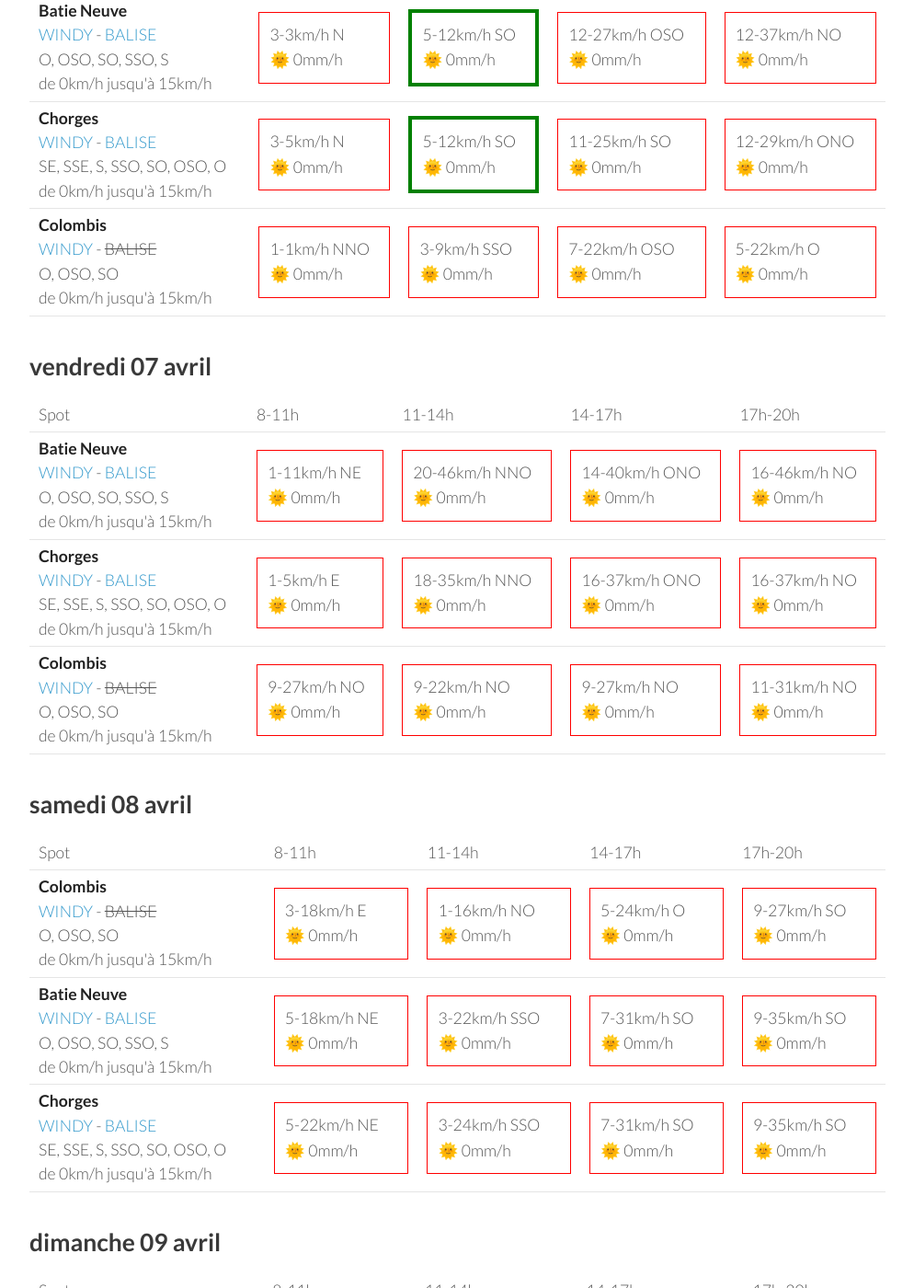
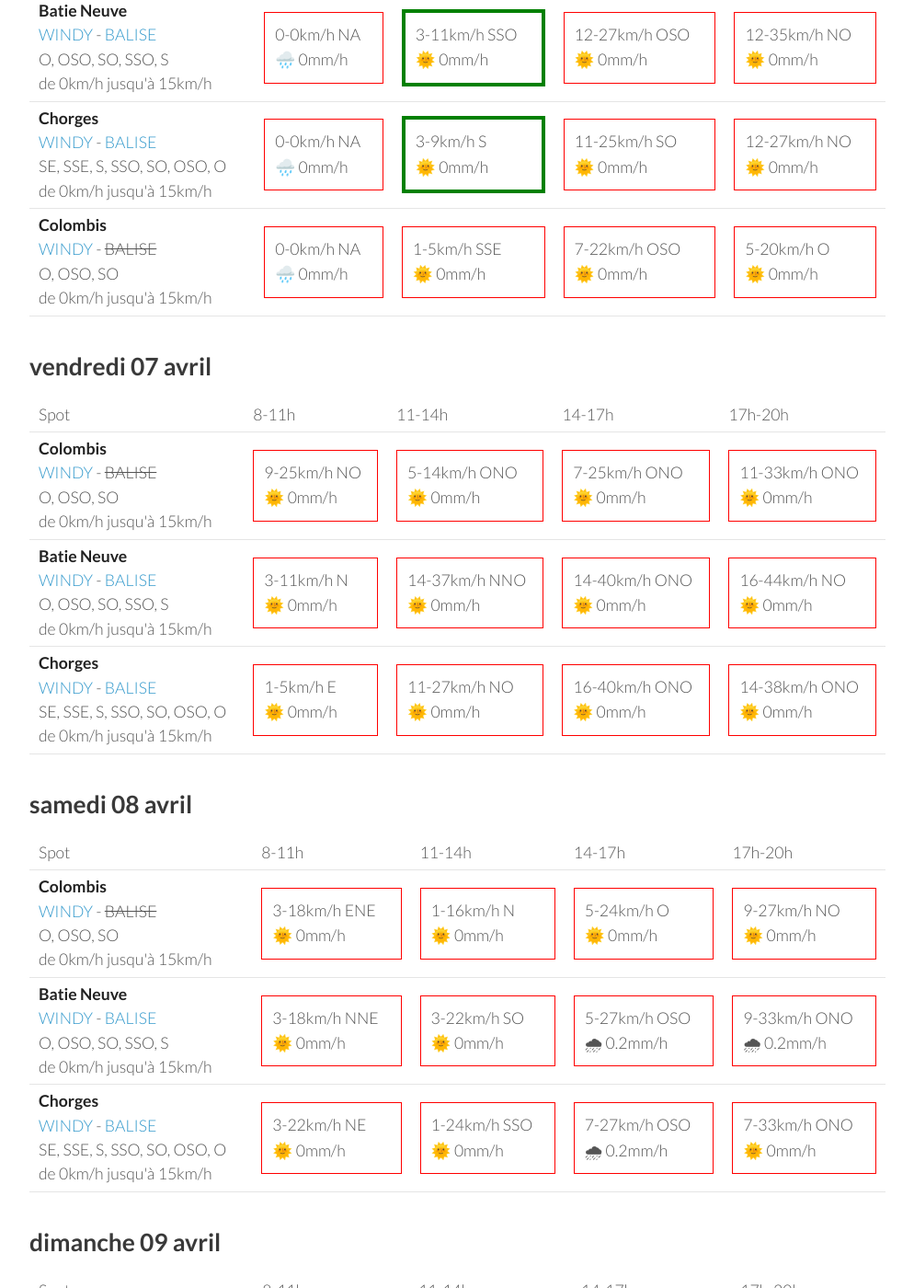
Before and after one commit to parapente-dans-le-nord/parapente-dans-le-nord.github.io, a Jekyll site: the page built from saint_andre.markdown, in a window 1280 px wide and 1400 px high, scrolled down 373 px. Shown: the whole window at 92% size, without its empty margins (26-1020 px from the left). Built offline with Jekyll 4.4.1, drawn with Linux system fonts in a browser that asks for light colours; some of the changed text lies outside the part shown.

Commit message:
update index.markdown

```diff
--- a/saint_andre.markdown
+++ b/saint_andre.markdown
@@ -24,31 +24,28 @@ page mise à jour le jeudi 06 avril 06:35
 <tr>
         <td><strong>Batie Neuve</strong><br><a href="https://windy.com/44.584/6.236?44.559,6.262,10,m:eTtagly">WINDY</a> - <span class=""><a href="https://www.openwindmap.org/PP554">BALISE</a> </span><br> <span class="vent-favorable">O, OSO, SO, SSO, S</span><br><span class="force-vent">de 0km/h jusqu'à 15km/h</span> </td>
 
-            <td><div class="not-flyable"><p>3-3km/h N</p><p>🌞 0mm/h</p></div></td>
-            <td><div class="flyable"><p>5-12km/h SO</p><p>🌞 0mm/h</p></div></td>
+            <td><div class="not-flyable"><p>0-0km/h NA</p><p>🌧️ 0mm/h</p></div></td>
+            <td><div class="flyable"><p>3-11km/h SSO</p><p>🌞 0mm/h</p></div></td>
             <td><div class="not-flyable"><p>12-27km/h OSO</p><p>🌞 0mm/h</p></div></td>
-            <td><div class="not-flyable"><p>12-37km/h NO</p><p>🌞 0mm/h</p></div></td>
-
+            <td><div class="not-flyable"><p>12-35km/h NO</p><p>🌞 0mm/h</p></div></td>
 
     </tr>
 <tr>
         <td><strong>Chorges</strong><br><a href="https://windy.com/44.578/6.280?44.559,6.262,10">WINDY</a> - <span class=""><a href="https://www.openwindmap.org/PP554">BALISE</a> </span><br> <span class="vent-favorable">SE, SSE, S, SSO, SO, OSO, O</span><br><span class="force-vent">de 0km/h jusqu'à 15km/h</span> </td>
 
-            <td><div class="not-flyable"><p>3-5km/h N</p><p>🌞 0mm/h</p></div></td>
-            <td><div class="flyable"><p>5-12km/h SO</p><p>🌞 0mm/h</p></div></td>
+            <td><div class="not-flyable"><p>0-0km/h NA</p><p>🌧️ 0mm/h</p></div></td>
+            <td><div class="flyable"><p>3-9km/h S</p><p>🌞 0mm/h</p></div></td>
             <td><div class="not-flyable"><p>11-25km/h SO</p><p>🌞 0mm/h</p></div></td>
-            <td><div class="not-flyable"><p>12-29km/h ONO</p><p>🌞 0mm/h</p></div></td>
-
+            <td><div class="not-flyable"><p>12-27km/h NO</p><p>🌞 0mm/h</p></div></td>
 
     </tr>
 <tr>
         <td><strong>Colombis</strong><br><a href="https://windy.com/44.494/6.216?44.559,6.262,10">WINDY</a> - <span class="no-balise"> BALISE </span><br> <span class="vent-favorable">O, OSO, SO</span><br><span class="force-vent">de 0km/h jusqu'à 15km/h</span> </td>
 
-            <td><div class="not-flyable"><p>1-1km/h NNO</p><p>🌞 0mm/h</p></div></td>
-            <td><div class="not-flyable"><p>3-9km/h SSO</p><p>🌞 0mm/h</p></div></td>
+            <td><div class="not-flyable"><p>0-0km/h NA</p><p>🌧️ 0mm/h</p></div></td>
+            <td><div class="not-flyable"><p>1-5km/h SSE</p><p>🌞 0mm/h</p></div></td>
             <td><div class="not-flyable"><p>7-22km/h OSO</p><p>🌞 0mm/h</p></div></td>
-            <td><div class="not-flyable"><p>5-22km/h O</p><p>🌞 0mm/h</p></div></td>
-
+            <td><div class="not-flyable"><p>5-20km/h O</p><p>🌞 0mm/h</p></div></td>
 
     </tr>
 
@@ -68,12 +65,22 @@ page mise à jour le jeudi 06 avril 06:35
       <td>17h-20h</td>
     </tr>
 <tr>
+        <td><strong>Colombis</strong><br><a href="https://windy.com/44.494/6.216?44.559,6.262,10">WINDY</a> - <span class="no-balise"> BALISE </span><br> <span class="vent-favorable">O, OSO, SO</span><br><span class="force-vent">de 0km/h jusqu'à 15km/h</span> </td>
+
+            <td><div class="not-flyable"><p>9-25km/h NO</p><p>🌞 0mm/h</p></div></td>
+            <td><div class="not-flyable"><p>5-14km/h ONO</p><p>🌞 0mm/h</p></div></td>
+            <td><div class="not-flyable"><p>7-25km/h ONO</p><p>🌞 0mm/h</p></div></td>
+            <td><div class="not-flyable"><p>11-33km/h ONO</p><p>🌞 0mm/h</p></div></td>
+
+
+    </tr>
+<tr>
         <td><strong>Batie Neuve</strong><br><a href="https://windy.com/44.584/6.236?44.559,6.262,10,m:eTtagly">WINDY</a> - <span class=""><a href="https://www.openwindmap.org/PP554">BALISE</a> </span><br> <span class="vent-favorable">O, OSO, SO, SSO, S</span><br><span class="force-vent">de 0km/h jusqu'à 15km/h</span> </td>
 
-            <td><div class="not-flyable"><p>1-11km/h NE</p><p>🌞 0mm/h</p></div></td>
-            <td><div class="not-flyable"><p>20-46km/h NNO</p><p>🌞 0mm/h</p></div></td>
+            <td><div class="not-flyable"><p>3-11km/h N</p><p>🌞 0mm/h</p></div></td>
+            <td><div class="not-flyable"><p>14-37km/h NNO</p><p>🌞 0mm/h</p></div></td>
             <td><div class="not-flyable"><p>14-40km/h ONO</p><p>🌞 0mm/h</p></div></td>
-            <td><div class="not-flyable"><p>16-46km/h NO</p><p>🌞 0mm/h</p></div></td>
+            <td><div class="not-flyable"><p>16-44km/h NO</p><p>🌞 0mm/h</p></div></td>
 
 
     </tr>
@@ -81,19 +88,9 @@ page mise à jour le jeudi 06 avril 06:35
         <td><strong>Chorges</strong><br><a href="https://windy.com/44.578/6.280?44.559,6.262,10">WINDY</a> - <span class=""><a href="https://www.openwindmap.org/PP554">BALISE</a> </span><br> <span class="vent-favorable">SE, SSE, S, SSO, SO, OSO, O</span><br><span class="force-vent">de 0km/h jusqu'à 15km/h</span> </td>
 
             <td><div class="not-flyable"><p>1-5km/h E</p><p>🌞 0mm/h</p></div></td>
-            <td><div class="not-flyable"><p>18-35km/h NNO</p><p>🌞 0mm/h</p></div></td>
-            <td><div class="not-flyable"><p>16-37km/h ONO</p><p>🌞 0mm/h</p></div></td>
-            <td><div class="not-flyable"><p>16-37km/h NO</p><p>🌞 0mm/h</p></div></td>
-
-
-    </tr>
-<tr>
-        <td><strong>Colombis</strong><br><a href="https://windy.com/44.494/6.216?44.559,6.262,10">WINDY</a> - <span class="no-balise"> BALISE </span><br> <span class="vent-favorable">O, OSO, SO</span><br><span class="force-vent">de 0km/h jusqu'à 15km/h</span> </td>
-
-            <td><div class="not-flyable"><p>9-27km/h NO</p><p>🌞 0mm/h</p></div></td>
-            <td><div class="not-flyable"><p>9-22km/h NO</p><p>🌞 0mm/h</p></div></td>
-            <td><div class="not-flyable"><p>9-27km/h NO</p><p>🌞 0mm/h</p></div></td>
-            <td><div class="not-flyable"><p>11-31km/h NO</p><p>🌞 0mm/h</p></div></td>
+            <td><div class="not-flyable"><p>11-27km/h NO</p><p>🌞 0mm/h</p></div></td>
+            <td><div class="not-flyable"><p>16-40km/h ONO</p><p>🌞 0mm/h</p></div></td>
+            <td><div class="not-flyable"><p>14-38km/h ONO</p><p>🌞 0mm/h</p></div></td>
 
 
     </tr>
@@ -116,30 +113,30 @@ page mise à jour le jeudi 06 avril 06:35
 <tr>
         <td><strong>Colombis</strong><br><a href="https://windy.com/44.494/6.216?44.559,6.262,10">WINDY</a> - <span class="no-balise"> BALISE </span><br> <span class="vent-favorable">O, OSO, SO</span><br><span class="force-vent">de 0km/h jusqu'à 15km/h</span> </td>
 
-            <td><div class="not-flyable"><p>3-18km/h E</p><p>🌞 0mm/h</p></div></td>
-            <td><div class="not-flyable"><p>1-16km/h NO</p><p>🌞 0mm/h</p></div></td>
+            <td><div class="not-flyable"><p>3-18km/h ENE</p><p>🌞 0mm/h</p></div></td>
+            <td><div class="not-flyable"><p>1-16km/h N</p><p>🌞 0mm/h</p></div></td>
             <td><div class="not-flyable"><p>5-24km/h O</p><p>🌞 0mm/h</p></div></td>
-            <td><div class="not-flyable"><p>9-27km/h SO</p><p>🌞 0mm/h</p></div></td>
+            <td><div class="not-flyable"><p>9-27km/h NO</p><p>🌞 0mm/h</p></div></td>
 
 
     </tr>
 <tr>
         <td><strong>Batie Neuve</strong><br><a href="https://windy.com/44.584/6.236?44.559,6.262,10,m:eTtagly">WINDY</a> - <span class=""><a href="https://www.openwindmap.org/PP554">BALISE</a> </span><br> <span class="vent-favorable">O, OSO, SO, SSO, S</span><br><span class="force-vent">de 0km/h jusqu'à 15km/h</span> </td>
 
-            <td><div class="not-flyable"><p>5-18km/h NE</p><p>🌞 0mm/h</p></div></td>
-            <td><div class="not-flyable"><p>3-22km/h SSO</p><p>🌞 0mm/h</p></div></td>
-            <td><div class="not-flyable"><p>7-31km/h SO</p><p>🌞 0mm/h</p></div></td>
-            <td><div class="not-flyable"><p>9-35km/h SO</p><p>🌞 0mm/h</p></div></td>
+            <td><div class="not-flyable"><p>3-18km/h NNE</p><p>🌞 0mm/h</p></div></td>
+            <td><div class="not-flyable"><p>3-22km/h SO</p><p>🌞 0mm/h</p></div></td>
+            <td><div class="not-flyable"><p>5-27km/h OSO</p><p>🌧 0.2mm/h</p></div></td>
+            <td><div class="not-flyable"><p>9-33km/h ONO</p><p>🌧 0.2mm/h</p></div></td>
 
 
     </tr>
 <tr>
         <td><strong>Chorges</strong><br><a href="https://windy.com/44.578/6.280?44.559,6.262,10">WINDY</a> - <span class=""><a href="https://www.openwindmap.org/PP554">BALISE</a> </span><br> <span class="vent-favorable">SE, SSE, S, SSO, SO, OSO, O</span><br><span class="force-vent">de 0km/h jusqu'à 15km/h</span> </td>
 
-            <td><div class="not-flyable"><p>5-22km/h NE</p><p>🌞 0mm/h</p></div></td>
-            <td><div class="not-flyable"><p>3-24km/h SSO</p><p>🌞 0mm/h</p></div></td>
-            <td><div class="not-flyable"><p>7-31km/h SO</p><p>🌞 0mm/h</p></div></td>
-            <td><div class="not-flyable"><p>9-35km/h SO</p><p>🌞 0mm/h</p></div></td>
+            <td><div class="not-flyable"><p>3-22km/h NE</p><p>🌞 0mm/h</p></div></td>
+            <td><div class="not-flyable"><p>1-24km/h SSO</p><p>🌞 0mm/h</p></div></td>
+            <td><div class="not-flyable"><p>7-27km/h OSO</p><p>🌧 0.2mm/h</p></div></td>
+            <td><div class="not-flyable"><p>7-33km/h ONO</p><p>🌞 0mm/h</p></div></td>
 
 
     </tr>
@@ -162,30 +159,30 @@ page mise à jour le jeudi 06 avril 06:35
 <tr>
         <td><strong>Colombis</strong><br><a href="https://windy.com/44.494/6.216?44.559,6.262,10">WINDY</a> - <span class="no-balise"> BALISE </span><br> <span class="vent-favorable">O, OSO, SO</span><br><span class="force-vent">de 0km/h jusqu'à 15km/h</span> </td>
 
-            <td><div class="not-flyable"><p>3-14km/h E</p><p>🌞 0mm/h</p></div></td>
-            <td><div class="not-flyable"><p>1-16km/h N</p><p>🌞 0mm/h</p></div></td>
-            <td><div class="not-flyable"><p>3-22km/h OSO</p><p>🌞 0mm/h</p></div></td>
-            <td><div class="not-flyable"><p>5-22km/h O</p><p>🌞 0mm/h</p></div></td>
+            <td><div class="not-flyable"><p>3-18km/h ENE</p><p>🌞 0mm/h</p></div></td>
+            <td><div class="not-flyable"><p>1-16km/h NNO</p><p>🌞 0mm/h</p></div></td>
+            <td><div class="not-flyable"><p>5-24km/h OSO</p><p>🌞 0mm/h</p></div></td>
+            <td><div class="not-flyable"><p>5-24km/h SSO</p><p>🌞 0mm/h</p></div></td>
 
 
     </tr>
 <tr>
         <td><strong>Batie Neuve</strong><br><a href="https://windy.com/44.584/6.236?44.559,6.262,10,m:eTtagly">WINDY</a> - <span class=""><a href="https://www.openwindmap.org/PP554">BALISE</a> </span><br> <span class="vent-favorable">O, OSO, SO, SSO, S</span><br><span class="force-vent">de 0km/h jusqu'à 15km/h</span> </td>
 
-            <td><div class="not-flyable"><p>3-14km/h NE</p><p>🌞 0mm/h</p></div></td>
-            <td><div class="not-flyable"><p>1-18km/h SSO</p><p>🌞 0mm/h</p></div></td>
-            <td><div class="not-flyable"><p>7-27km/h SO</p><p>🌞 0mm/h</p></div></td>
-            <td><div class="not-flyable"><p>7-29km/h O</p><p>🌞 0mm/h</p></div></td>
+            <td><div class="not-flyable"><p>3-18km/h NE</p><p>🌞 0mm/h</p></div></td>
+            <td><div class="not-flyable"><p>3-20km/h SSO</p><p>🌞 0mm/h</p></div></td>
+            <td><div class="not-flyable"><p>7-29km/h SO</p><p>🌞 0mm/h</p></div></td>
+            <td><div class="not-flyable"><p>5-29km/h SO</p><p>🌞 0mm/h</p></div></td>
 
 
     </tr>
 <tr>
         <td><strong>Chorges</strong><br><a href="https://windy.com/44.578/6.280?44.559,6.262,10">WINDY</a> - <span class=""><a href="https://www.openwindmap.org/PP554">BALISE</a> </span><br> <span class="vent-favorable">SE, SSE, S, SSO, SO, OSO, O</span><br><span class="force-vent">de 0km/h jusqu'à 15km/h</span> </td>
 
-            <td><div class="not-flyable"><p>3-18km/h NE</p><p>🌞 0mm/h</p></div></td>
-            <td><div class="not-flyable"><p>1-20km/h SSO</p><p>🌞 0mm/h</p></div></td>
-            <td><div class="not-flyable"><p>5-27km/h SO</p><p>🌞 0mm/h</p></div></td>
-            <td><div class="not-flyable"><p>7-31km/h O</p><p>🌞 0mm/h</p></div></td>
+            <td><div class="not-flyable"><p>3-20km/h NE</p><p>🌞 0mm/h</p></div></td>
+            <td><div class="not-flyable"><p>3-18km/h SSO</p><p>🌞 0mm/h</p></div></td>
+            <td><div class="not-flyable"><p>7-29km/h SO</p><p>🌞 0mm/h</p></div></td>
+            <td><div class="not-flyable"><p>7-31km/h SO</p><p>🌞 0mm/h</p></div></td>
 
 
     </tr>
@@ -209,29 +206,29 @@ page mise à jour le jeudi 06 avril 06:35
         <td><strong>Colombis</strong><br><a href="https://windy.com/44.494/6.216?44.559,6.262,10">WINDY</a> - <span class="no-balise"> BALISE </span><br> <span class="vent-favorable">O, OSO, SO</span><br><span class="force-vent">de 0km/h jusqu'à 15km/h</span> </td>
 
             <td><div class="not-flyable"><p>3-12km/h E</p><p>🌞 0mm/h</p></div></td>
-            <td><div class="flyable"><p>1-14km/h O</p><p>🌞 0mm/h</p></div></td>
-            <td><div class="not-flyable"><p>7-25km/h OSO</p><p>🌞 0mm/h</p></div></td>
-            <td><div class="not-flyable"><p>11-33km/h NO</p><p>🌞 0mm/h</p></div></td>
+            <td><div class="not-flyable"><p>3-16km/h ONO</p><p>🌞 0mm/h</p></div></td>
+            <td><div class="not-flyable"><p>5-24km/h O</p><p>🌞 0mm/h</p></div></td>
+            <td><div class="not-flyable"><p>7-27km/h SO</p><p>🌞 0mm/h</p></div></td>
 
 
     </tr>
 <tr>
         <td><strong>Batie Neuve</strong><br><a href="https://windy.com/44.584/6.236?44.559,6.262,10,m:eTtagly">WINDY</a> - <span class=""><a href="https://www.openwindmap.org/PP554">BALISE</a> </span><br> <span class="vent-favorable">O, OSO, SO, SSO, S</span><br><span class="force-vent">de 0km/h jusqu'à 15km/h</span> </td>
 
-            <td><div class="not-flyable"><p>3-14km/h NE</p><p>🌞 0mm/h</p></div></td>
-            <td><div class="not-flyable"><p>3-18km/h SSO</p><p>🌞 0mm/h</p></div></td>
-            <td><div class="not-flyable"><p>7-31km/h OSO</p><p>🌞 0mm/h</p></div></td>
-            <td><div class="not-flyable"><p>11-37km/h ONO</p><p>🌞 0mm/h</p></div></td>
+            <td><div class="not-flyable"><p>3-11km/h NE</p><p>🌞 0mm/h</p></div></td>
+            <td><div class="not-flyable"><p>3-20km/h SSO</p><p>🌞 0mm/h</p></div></td>
+            <td><div class="not-flyable"><p>7-29km/h SO</p><p>🌞 0mm/h</p></div></td>
+            <td><div class="not-flyable"><p>7-35km/h SO</p><p>🌞 0mm/h</p></div></td>
 
 
     </tr>
 <tr>
         <td><strong>Chorges</strong><br><a href="https://windy.com/44.578/6.280?44.559,6.262,10">WINDY</a> - <span class=""><a href="https://www.openwindmap.org/PP554">BALISE</a> </span><br> <span class="vent-favorable">SE, SSE, S, SSO, SO, OSO, O</span><br><span class="force-vent">de 0km/h jusqu'à 15km/h</span> </td>
 
-            <td><div class="not-flyable"><p>3-16km/h NE</p><p>🌞 0mm/h</p></div></td>
-            <td><div class="not-flyable"><p>3-18km/h SSO</p><p>🌞 0mm/h</p></div></td>
-            <td><div class="not-flyable"><p>7-31km/h OSO</p><p>🌞 0mm/h</p></div></td>
-            <td><div class="not-flyable"><p>11-37km/h ONO</p><p>🌞 0mm/h</p></div></td>
+            <td><div class="not-flyable"><p>3-12km/h NE</p><p>🌞 0mm/h</p></div></td>
+            <td><div class="not-flyable"><p>5-20km/h SO</p><p>🌞 0mm/h</p></div></td>
+            <td><div class="not-flyable"><p>7-29km/h OSO</p><p>🌞 0mm/h</p></div></td>
+            <td><div class="not-flyable"><p>7-35km/h SO</p><p>🌞 0mm/h</p></div></td>
 
 
     </tr>
@@ -239,3 +236,49 @@ page mise à jour le jeudi 06 avril 06:35
 </tbody>
 </table>
 {:/}
+## mardi 11 avril
+
+{::nomarkdown}
+<table>
+  <tbody>
+    <tr>
+      <td>Spot</td>
+      <td>8-11h</td>
+      <td>11-14h</td>
+      <td>14-17h</td>
+      <td>17h-20h</td>
+    </tr>
+<tr>
+        <td><strong>Colombis</strong><br><a href="https://windy.com/44.494/6.216?44.559,6.262,10">WINDY</a> - <span class="no-balise"> BALISE </span><br> <span class="vent-favorable">O, OSO, SO</span><br><span class="force-vent">de 0km/h jusqu'à 15km/h</span> </td>
+
+            <td><div class="not-flyable"><p>3-16km/h ESE</p><p>🌞 0mm/h</p></div></td>
+            <td><div class="not-flyable"><p>9-31km/h O</p><p>🌞 0mm/h</p></div></td>
+            <td><div class="not-flyable"><p>12-38km/h O</p><p>🌞 0mm/h</p></div></td>
+            <td><div class="not-flyable"><p>12-42km/h ONO</p><p>🌞 0mm/h</p></div></td>
+
+
+    </tr>
+<tr>
+        <td><strong>Batie Neuve</strong><br><a href="https://windy.com/44.584/6.236?44.559,6.262,10,m:eTtagly">WINDY</a> - <span class=""><a href="https://www.openwindmap.org/PP554">BALISE</a> </span><br> <span class="vent-favorable">O, OSO, SO, SSO, S</span><br><span class="force-vent">de 0km/h jusqu'à 15km/h</span> </td>
+
+            <td><div class="not-flyable"><p>1-24km/h NNE</p><p>🌞 0mm/h</p></div></td>
+            <td><div class="not-flyable"><p>7-31km/h ONO</p><p>🌞 0mm/h</p></div></td>
+            <td><div class="not-flyable"><p>11-40km/h ONO</p><p>🌞 0mm/h</p></div></td>
+            <td><div class="not-flyable"><p>11-42km/h ONO</p><p>🌞 0mm/h</p></div></td>
+
+
+    </tr>
+<tr>
+        <td><strong>Chorges</strong><br><a href="https://windy.com/44.578/6.280?44.559,6.262,10">WINDY</a> - <span class=""><a href="https://www.openwindmap.org/PP554">BALISE</a> </span><br> <span class="vent-favorable">SE, SSE, S, SSO, SO, OSO, O</span><br><span class="force-vent">de 0km/h jusqu'à 15km/h</span> </td>
+
+            <td><div class="not-flyable"><p>1-24km/h ENE</p><p>🌞 0mm/h</p></div></td>
+            <td><div class="not-flyable"><p>5-29km/h O</p><p>🌞 0mm/h</p></div></td>
+            <td><div class="not-flyable"><p>11-38km/h O</p><p>🌞 0mm/h</p></div></td>
+            <td><div class="not-flyable"><p>9-42km/h ONO</p><p>🌞 0mm/h</p></div></td>
+
+
+    </tr>
+
+</tbody>
+</table>
+{:/}
```
Also changed, not shown: other parts of saint_andre.markdown (+1 -1 lines).
